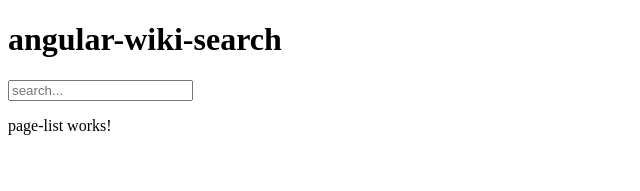
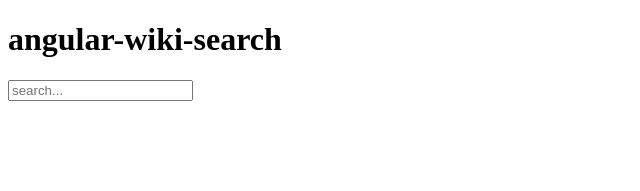
Before and after one commit to elPoeta/angular-wiki-search, an Angular app: page / in a window 1280 px wide. Shown: the top 191 px of the page, without its empty margins (0-640 px from the left). Built offline with nearby package versions, Linux system fonts and the light colour scheme.

Commit message:
pass pages data

```diff
--- a/src/app/app.component.html
+++ b/src/app/app.component.html
@@ -1,3 +1,3 @@
 <h1>{{title}}</h1>
 <app-search-bar (value)="handlerSubmit($event)"></app-search-bar>
-<app-page-list></app-page-list>
+<app-page-list [pages]="pages"></app-page-list>
--- a/src/app/app.component.ts
+++ b/src/app/app.component.ts
@@ -7,7 +7,7 @@ import { Component } from '@angular/core';
 })
 export class AppComponent {
   title = 'angular-wiki-search';
-
+  pages = [];
   handlerSubmit(event: string) {
     console.log(event)
   }
--- a/src/app/components/page-list/page-list.component.html
+++ b/src/app/components/page-list/page-list.component.html
@@ -1 +1,3 @@
-<p>page-list works!</p>
+<div *ngFor="let page of pages">
+  {{page}}
+</div>
--- a/src/app/components/page-list/page-list.component.ts
+++ b/src/app/components/page-list/page-list.component.ts
@@ -1,4 +1,4 @@
-import { Component, OnInit } from '@angular/core';
+import { Component, Input, OnInit } from '@angular/core';
 
 @Component({
   selector: 'app-page-list',
@@ -6,7 +6,7 @@ import { Component, OnInit } from '@angular/core';
   styleUrls: ['./page-list.component.css']
 })
 export class PageListComponent implements OnInit {
-
+  @Input() pages = [];
   constructor() { }
 
   ngOnInit(): void {
```
